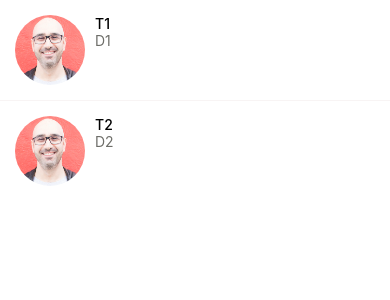
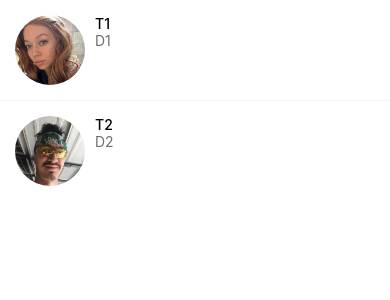
Before and after one commit to waddal/React-Native-Project, a React Native app: screen / in a window 390 px wide. Shown: the top 300 px of the page. Built offline with nearby package versions, Linux system fonts and the light colour scheme.

Commit message:
impressive visual assets added

```diff
--- a/app/screens/MessagesScreen.js
+++ b/app/screens/MessagesScreen.js
@@ -10,13 +10,13 @@ const messages = [
     id: 1,
     title: "T1",
     description: "D1",
-    image: require("../assets/mosh.jpg"),
+    image: require("../assets/jess.jpg"),
   },
   {
     id: 2,
     title: "T2",
     description: "D2",
-    image: require("../assets/mosh.jpg"),
+    image: require("../assets/alan.jpg"),
   },
 ];
 
```
Also changed, not shown: app/assets/alan.jpg (added), app/assets/jess.jpg (added).
